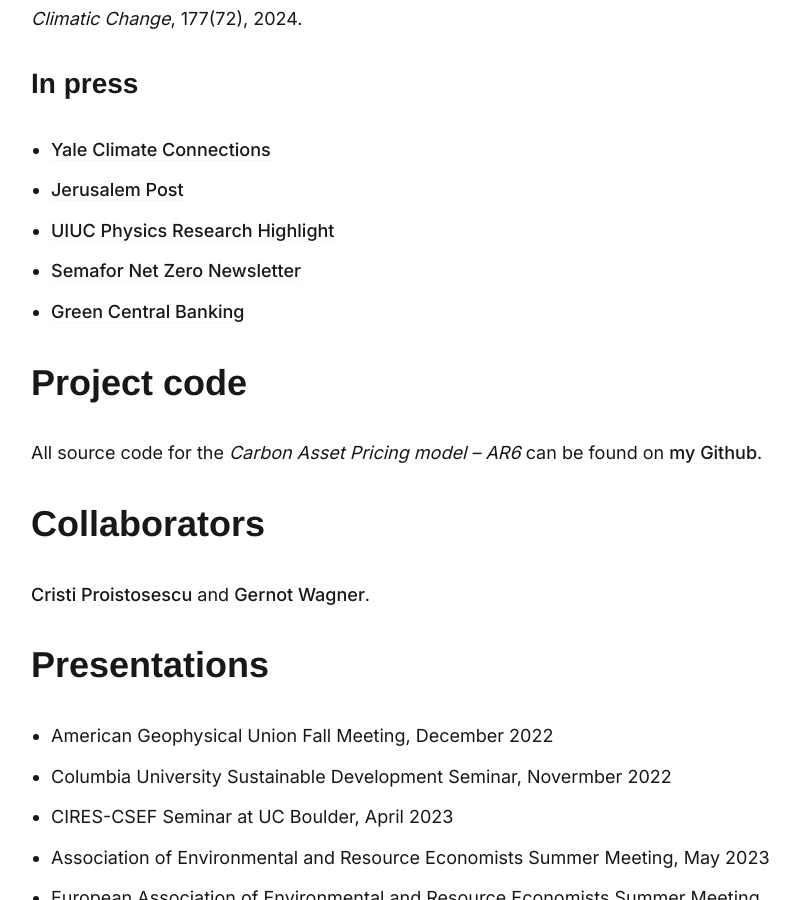
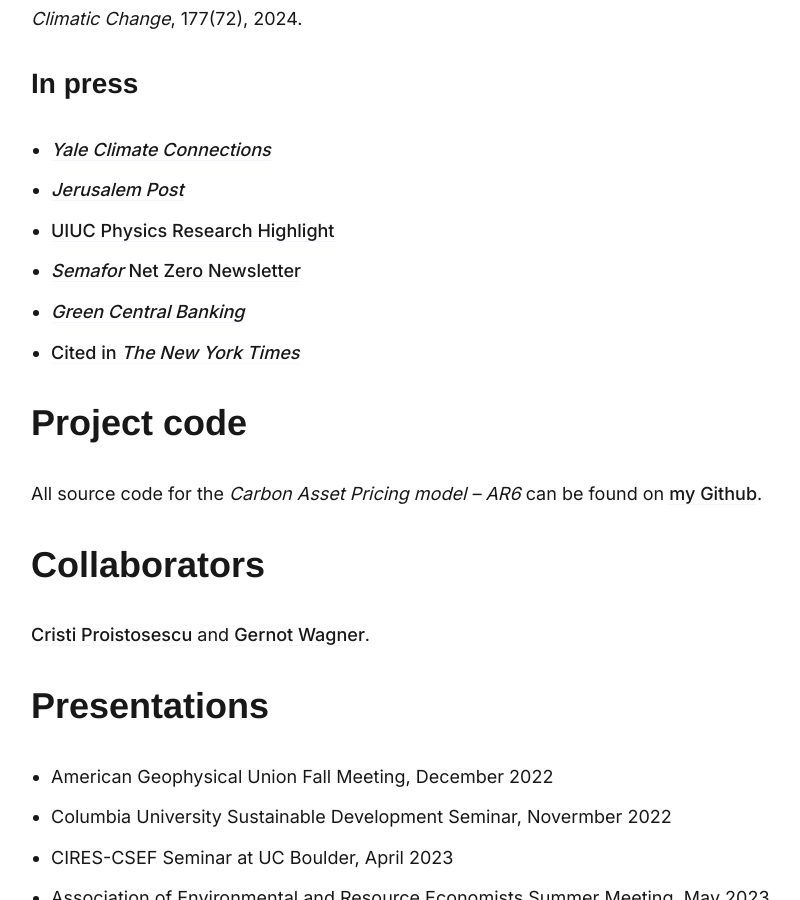
Before and after one commit to adam-bauer-34/adam-bauer-34.github.io, a Jekyll site: the page built from _projects/2022-12-20-cap6.md, in a window 1280 px wide and 900 px high, scrolled down 1807 px. Shown: the whole window, without its empty margins (219-1019 px from the left). Built offline with Jekyll 4.4.1, drawn with Linux system fonts in a browser that asks for light colours; nearby versions of some CDN libraries; some web fonts are replaced.

Commit message:
added NYT cite

```diff
--- a/_projects/2022-12-20-cap6.md
+++ b/_projects/2022-12-20-cap6.md
@@ -18,11 +18,12 @@ _Citation_: Bauer, A. M., C. Proistosescu, and G. Wagner. Carbon Dioxide as a Ri
 
 ## In press
 
-- [Yale Climate Connections](https://yaleclimateconnections.org/2023/04/drastic-climate-action-is-the-best-course-for-economic-growth-new-study-finds/)
-- [Jerusalem Post](https://www.jpost.com/environment-and-climate-change/article-739316)
+- [*Yale Climate Connections*](https://yaleclimateconnections.org/2023/04/drastic-climate-action-is-the-best-course-for-economic-growth-new-study-finds/)
+- [*Jerusalem Post*](https://www.jpost.com/environment-and-climate-change/article-739316)
 - [UIUC Physics Research Highlight](https://physics.illinois.edu/research/highlights/climatemodelling)
-- [Semafor Net Zero Newsletter](https://www.semafor.com/newsletter/05/08/2024/semafor-net-zero-a-tipping-point-for-power?utm_source=nowshare&utm_medium=climate&utm_campaign=flagshipnumbered4#e)
-- [Green Central Banking](https://greencentralbanking.com/2024/05/23/using-financial-logic-to-price-carbon-emissions/?utm_source=linkedin&utm_medium=social&utm_campaign=news)
+- [*Semafor* Net Zero Newsletter](https://www.semafor.com/newsletter/05/08/2024/semafor-net-zero-a-tipping-point-for-power?utm_source=nowshare&utm_medium=climate&utm_campaign=flagshipnumbered4#e)
+- [*Green Central Banking*](https://greencentralbanking.com/2024/05/23/using-financial-logic-to-price-carbon-emissions/?utm_source=linkedin&utm_medium=social&utm_campaign=news)
+- [Cited in *The New York Times*](https://www.nytimes.com/2024/06/20/business/economy/financial-industry-climate.html?unlocked_article_code=1.1U0.yMjT.ca0e93qLXO-B&smid=url-share)
 
 # Project code
 
```
